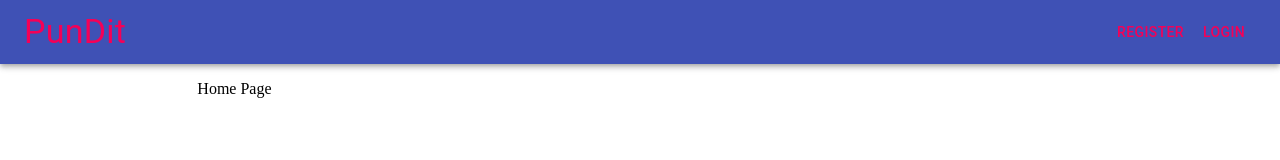
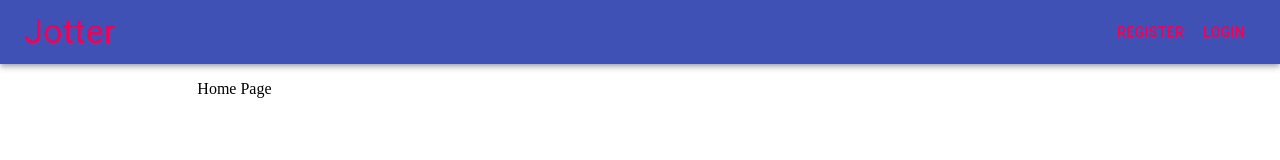
Before and after one commit to RinkiyaKeDad/jotter-frontend, a React (Create React App) app: page / in a window 1280 px wide. Shown: the top 160 px of the page. Built offline with nearby package versions, Linux system fonts and the light colour scheme; no server answers; the HTML template or start-up script is replaced by a standard one.

Commit message:
basic auth done

```diff
--- a/src/components/layout/Header.js
+++ b/src/components/layout/Header.js
@@ -22,7 +22,7 @@ export default function Header() {
           to='/'
         >
           <Typography color='secondary' variant='h4'>
-            PunDit
+            Jotter
           </Typography>
         </Link>
 
```
Also changed, not shown: src/components/pages/Jotting.js (added, +8 -0 lines), 1 other file (tests, documents, lock files or other folders).
